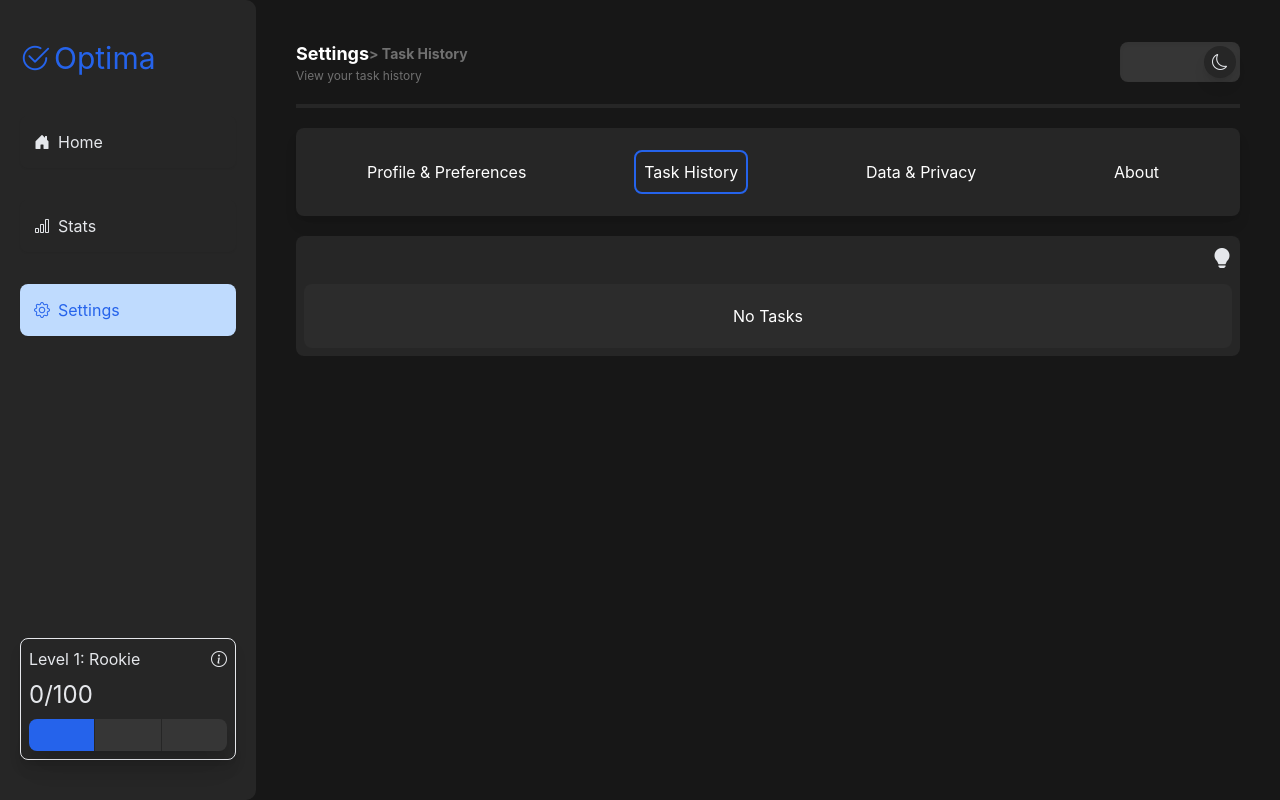
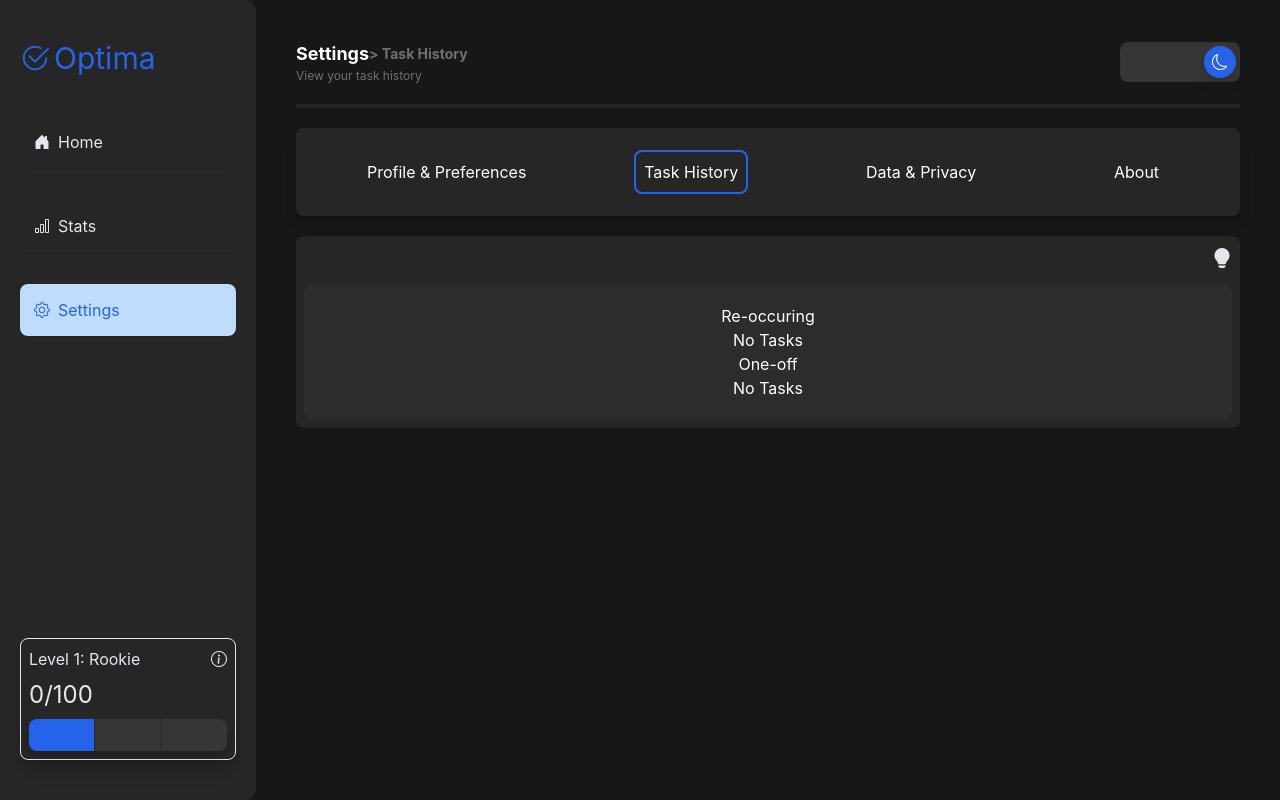
Before and after one commit to theinternetfae/Construction-site, a React (Vite) app: page /test/settings/history in a window 1280 px wide. Built offline with nearby package versions, Linux system fonts and the light colour scheme.

Commit message:
Smoothening UI/UX

```diff
--- a/src/index.css
+++ b/src/index.css
@@ -1094,11 +1094,11 @@ body {
       }
 
       .add-task {
-        @apply border border-2 p-2 rounded-lg bg-[var(--accent)] font-bold text-white cursor-pointer;
+        @apply p-2 rounded-lg bg-[var(--accent)] font-bold text-white cursor-pointer;
       }
 
       .delete-task {
-        @apply border border-2 p-2 rounded-lg bg-[var(--red)] font-bold text-white cursor-pointer;
+        @apply p-2 rounded-lg bg-[var(--red)] font-bold text-white cursor-pointer;
       }
     }
   }
--- a/src/pages/Settings.jsx
+++ b/src/pages/Settings.jsx
@@ -47,11 +47,12 @@ function Settings() {
                     <p>{subtitleTag}</p>
                 </div>
 
-                <div className="mode-toggle" onClick={() => {
+                <div className="mode-toggle"
+                onClick={() => {
                     setTheme(prev => !prev);
                 }}>
-                    <div className={`mode-toggle-switch ${theme ? 'translate-x-20' : ''}`}>
-                        <i className={`bi ${!theme ? 'bi-sun' : 'bi-moon text-[var(--muted-text)]'}`}></i>
+                    <div className={`mode-toggle-switch ${theme ? 'translate-x-20 bg-[var(--accent)] text-white' : ''}`}>
+                        <i className={`bi ${!theme ? 'bi-sun' : 'bi-moon'}`}></i>
                     </div>
                 </div>
 
--- a/src/settings pages/History.jsx
+++ b/src/settings pages/History.jsx
@@ -3,7 +3,15 @@ function Handler() {
         <div className="history">
             <i className="bi bi-lightbulb-fill"></i>
             <section className="tasks-holder">
-                <p>No Tasks</p>
+                <div className="task-sections">
+                    <p>Re-occuring</p>
+                    <p>No Tasks</p>
+                </div>
+                <div className="task-sections">
+                    <p>One-off</p>
+                    <p>No Tasks</p>
+                </div>
+
             </section>
         </div>
     );
--- a/src/utilities jsx/TaskEditor.jsx
+++ b/src/utilities jsx/TaskEditor.jsx
@@ -209,7 +209,7 @@ function TaskEditor({exit, task}) {
 
                 <section className="reminder-section">
                     <p>On Reminder?</p>
-                    <div className="reminder-toggle" onClick={() => setReminder(!reminder)} >
+                    <div className={`reminder-toggle ${reminder ? "bg-[var(--accent)]" : ''}`} onClick={() => setReminder(!reminder)} >
                         <div className={`reminder-toggle-slider ${reminder ? "translate-x-13" : ""}`}></div>
                     </div>
                 </section>
```
